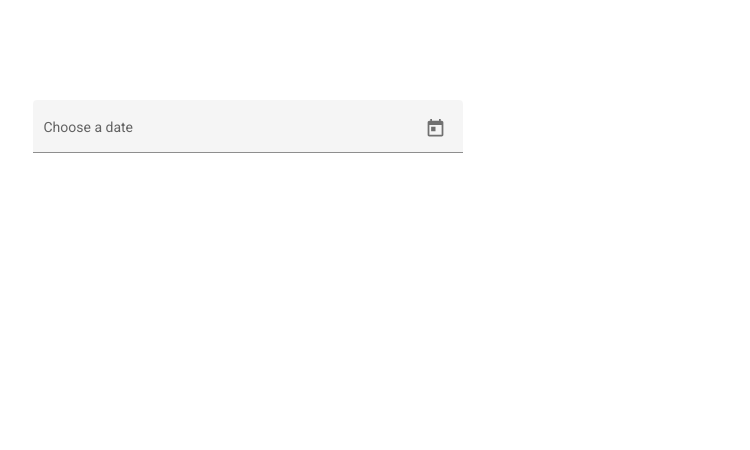
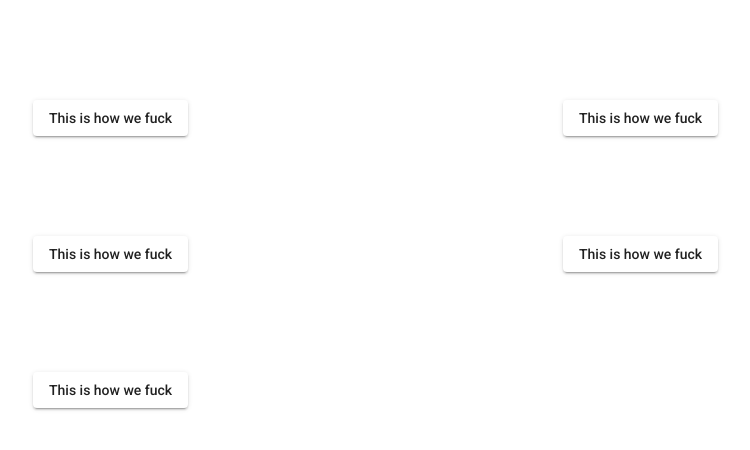
Before and after one commit to spankbang/AngularMaterial, an Angular app: page / in a window 1280 px wide. Shown: the top 450 px of the page, without its empty margins (127-877 px from the left). Built offline with nearby package versions, Linux system fonts and the light colour scheme.

Commit message:
added toooltip

```diff
--- a/src/app/app.component.html
+++ b/src/app/app.component.html
@@ -1,8 +1,55 @@
 <div class="container">
-    <mat-form-field appearance="fill">
-        <mat-label>Choose a date</mat-label>
-        <input matInput [matDatepicker]="picker">
-        <mat-datepicker-toggle matSuffix [for]="picker"></mat-datepicker-toggle>
-        <mat-datepicker #picker></mat-datepicker>
-    </mat-form-field>
+
+    <div>
+        <button mat-raised-button matTooltip="Welcome to fuck !">
+            This is how we fuck
+        </button>
+    </div>
+
+    <div>
+        <button
+                mat-raised-button
+                matTooltip="Welcome to fuck !"
+                matTooltipPosition="after"
+        >
+            This is how we fuck
+        </button>
+    </div>
+
+    <div>
+        <button
+                mat-raised-button
+                matTooltip="Welcome to fuck !"
+                matTooltipPosition="above"
+        >
+            This is how we fuck
+        </button>
+    </div>
+
+
+    <div>
+        <button
+                mat-raised-button
+                matTooltip="Welcome to fuck !"
+                matTooltipPosition="left"
+        >
+            This is how we fuck
+        </button>
+    </div>
+
+
+    <div>
+        <button
+                mat-raised-button
+                matTooltip="Welcome to fuck !"
+                matTooltipPosition="left"
+                matTooltipShowDelay="2000"
+                matTooltipHideDelay="2000"
+
+        >
+            This is how we fuck
+        </button>
+    </div>
+
+
 </div>
```
Also changed, not shown: src/app/materials/materials.module.ts (+3 -8 lines).
